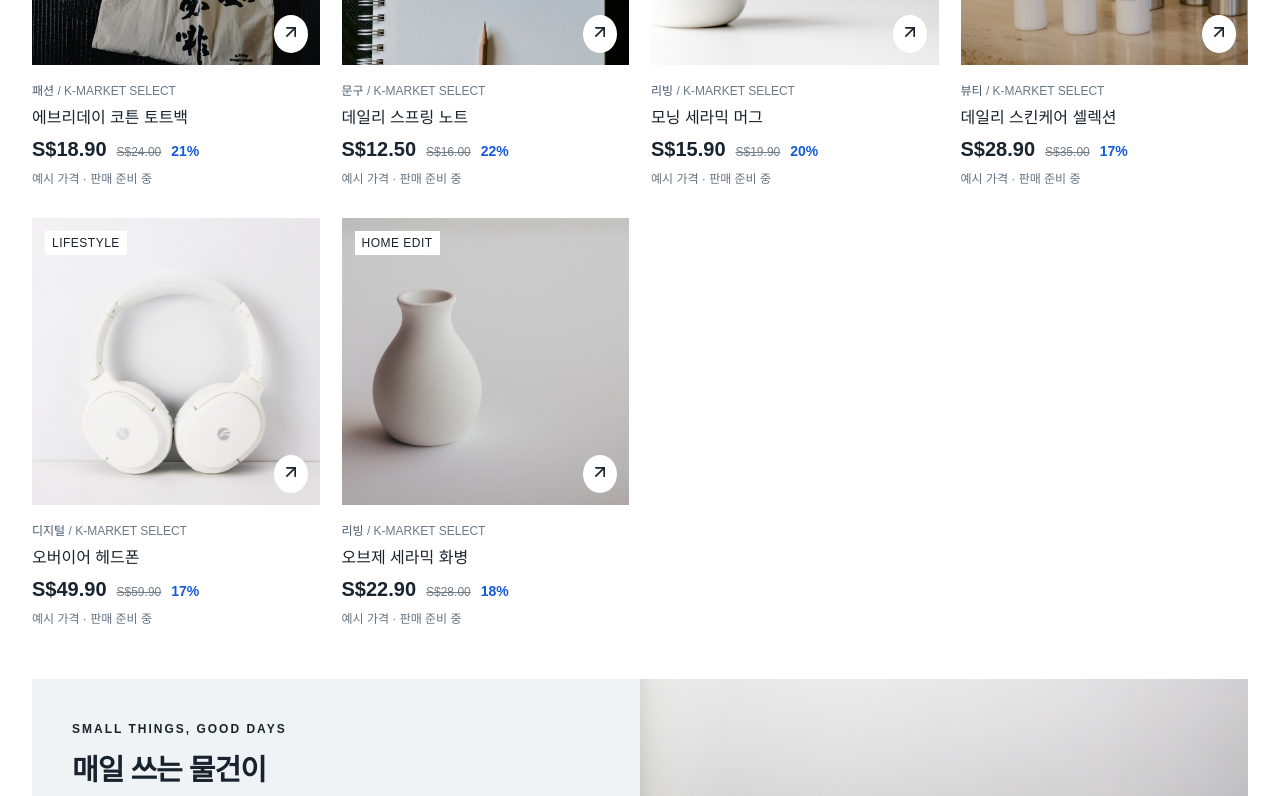
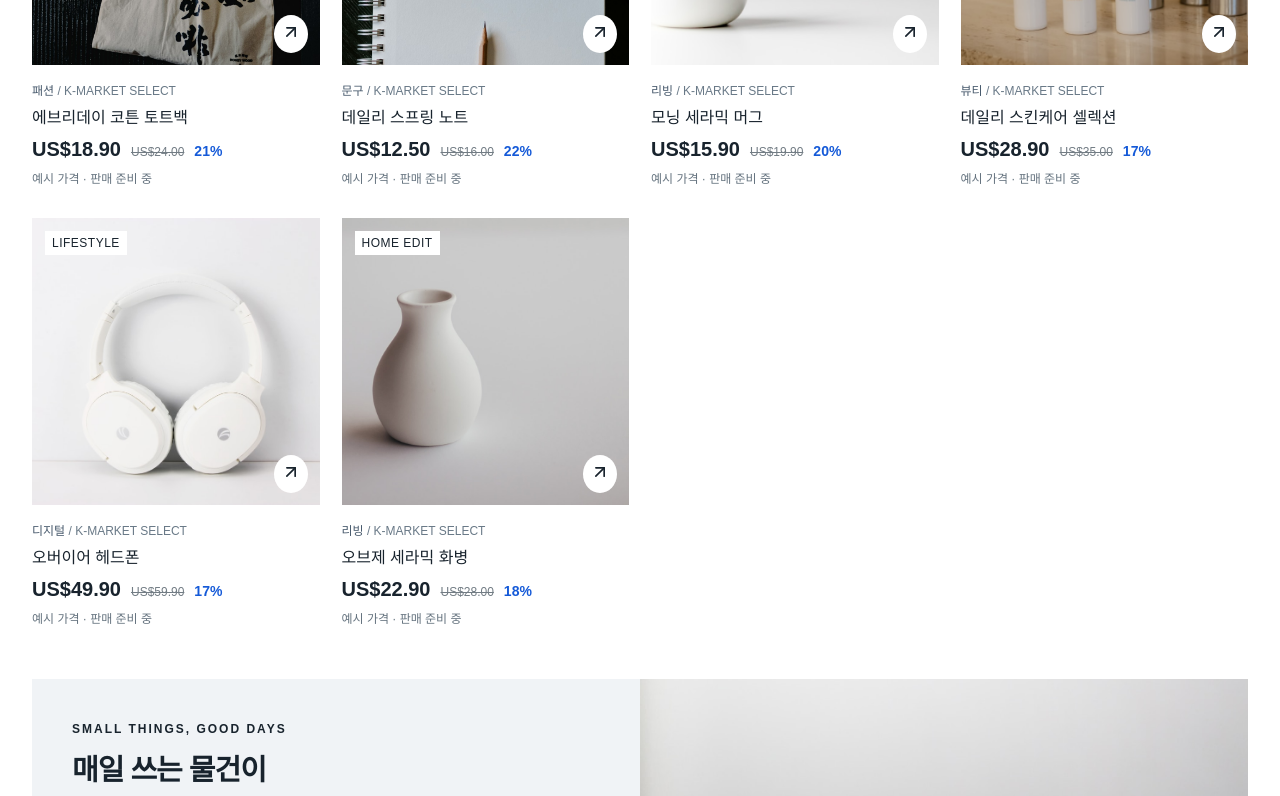
Before and after one commit to jmwfdisk/k-market, a React (Vite) app: page / in a window 1280 px wide. Shown: the part 1120-1916 px from the top of the page. Built offline with nearby package versions, Linux system fonts and the light colour scheme.

Commit message:
Display catalog prices in US dollars

```diff
--- a/src/catalog.ts
+++ b/src/catalog.ts
@@ -92,4 +92,4 @@ export const products: Product[] = [
   },
 ];
 export const photo = (p: Product) => p.imageUrl || `./products/${p.id}.jpg`;
-export const money = (n: number) => `S$${(n / 100).toFixed(2)}`;
+export const money = (n: number) => `US$${(n / 100).toFixed(2)}`;
--- a/src/store.tsx
+++ b/src/store.tsx
@@ -26,7 +26,7 @@ export default function Store({ catalog }: { catalog: Product[] }) {
           <div>
             <a href="#about">컬렉션 안내</a>
             <span>
-              <Globe2 size={13} /> Thailand · SGD
+              <Globe2 size={13} /> Thailand · USD
             </span>
           </div>
         </div>
```
Also changed, not shown: 1 other file (tests, documents, lock files or other folders).
